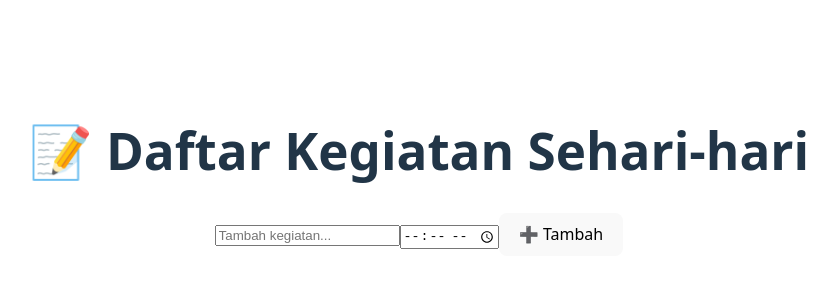
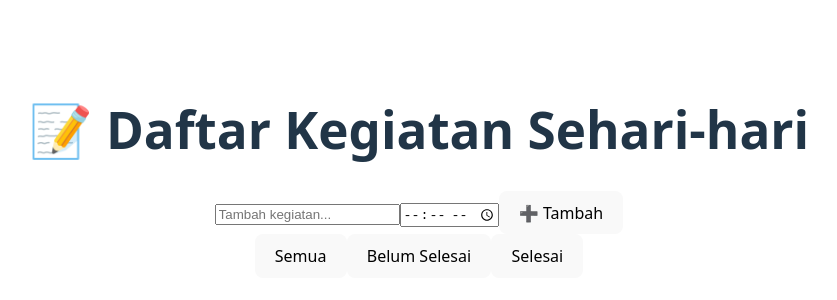
Before and after one commit to nurainigs04/32-pbk-uts-233510845, a Vue app: page / in a window 1280 px wide. Shown: the part 228-528 px from the top of the page, without its empty margins (221-1058 px from the left). Built offline with nearby package versions, Linux system fonts and the light colour scheme.

Commit message:
menambahkan fitur filter berdasarkan status

```diff
--- a/src/App.vue
+++ b/src/App.vue
@@ -7,6 +7,30 @@
         <input v-model="jamBaru" type="time" />
         <button type="submit">➕ Tambah</button>
       </form>
+
+      <div class="filter-container">
+      <button
+        @click="filterStatus = 'semua'"
+        :class="{ active: filterStatus === 'semua' }"
+        class="filter-btn"
+      >
+        Semua
+      </button>
+      <button
+        @click="filterStatus = 'aktif'"
+        :class="{ active: filterStatus === 'aktif' }"
+        class="filter-btn"
+      >
+        Belum Selesai
+      </button>
+      <button
+        @click="filterStatus = 'selesai'"
+        :class="{ active: filterStatus === 'selesai' }"
+        class="filter-btn"
+      >
+        Selesai
+      </button>
+    </div>
     </div>
 </template>
 
```
